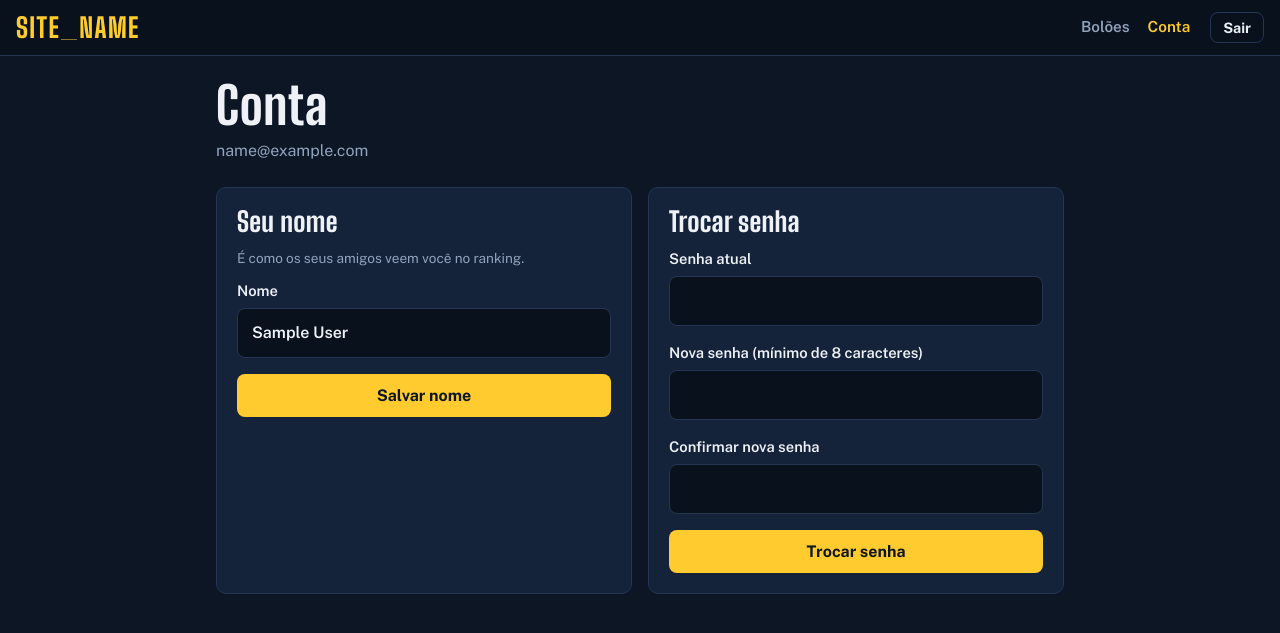
After one commit to rafael1420/bolao, a PHP site: page /perfil.php in a window 1280 px wide. The commit adds this page. Shown: the top 633 px of the page. Run offline with PHP 8.4, Linux system fonts and the light colour scheme; the visitor is signed in with stand-in values (Sample User, id 1); a stand-in replaces the project's code that opens the database connection; some libraries are stand-ins or nearby versions.

Commit message:
Gerenciamento e visual: conta, código de convite, exclusão de bolão e navegação
- perfil.php: trocar nome e senha
- group_settings.php: gerar novo código de convite e excluir bolão (com confirmação pelo nome)
- layout.php: menu com Bolões, Conta e Administração (só para admin)
- style.css: estilos do menu, configurações e área de perigo
- README atualizado

Co-Authored-By: Claude Haiku 5.5 <noreply@anthropic.com>
Claude-Session: https://claude.ai/code/session_01282h56veVi3szDwsTEtriL

```diff
--- a/assets/style.css
+++ b/assets/style.css
@@ -491,6 +491,44 @@ td.pts {
     .page-head h1 { font-size: 2.2rem; }
 }
 
+/* Navegação do topo */
+.topbar { flex-wrap: wrap; }
+.nav {
+    display: flex;
+    gap: 18px;
+    flex-wrap: wrap;
+    margin-left: auto;
+    margin-right: 8px;
+}
+.nav a {
+    color: var(--muted);
+    font-size: 0.95rem;
+    font-weight: 600;
+}
+.nav a:hover { color: var(--text); text-decoration: none; }
+.nav a[aria-current="page"] { color: var(--accent); }
+
+/* Configurações */
+.setting-row {
+    display: flex;
+    justify-content: space-between;
+    align-items: center;
+    gap: 16px;
+    flex-wrap: wrap;
+    padding: 4px 0 12px;
+}
+.code {
+    margin: 0;
+    font-family: var(--font-display);
+    font-size: 2rem;
+    font-weight: 800;
+    letter-spacing: 0.12em;
+}
+.panel.danger { border-color: rgba(255, 122, 102, 0.45); }
+.panel.danger h2 { color: #ffd2ca; }
+.btn.danger-btn { background: var(--alert); color: #1a0d0a; }
+.panel p:last-child { margin-bottom: 0; }
+
 @media (prefers-reduced-motion: reduce) {
     *, *::before, *::after {
         animation: none !important;
--- a/includes/layout.php
+++ b/includes/layout.php
@@ -10,7 +10,8 @@ function page_start(string $title, ?array $user = null, string $width = 'wrap'):
     <meta charset="utf-8">
     <meta name="viewport" content="width=device-width, initial-scale=1">
     <meta name="theme-color" content="#09111d">
-    <title><?= e($title) ?> · <?= e(SITE_NAME) ?></title>
+    <meta name="robots" content="noindex">
+    <title><?= e($title) ?> | <?= e(SITE_NAME) ?></title>
     <link rel="preconnect" href="https://fonts.googleapis.com">
     <link rel="preconnect" href="https://fonts.gstatic.com" crossorigin>
     <link href="https://fonts.googleapis.com/css2?family=Big+Shoulders+Display:wght@700;800&family=Public+Sans:wght@400;600;700&display=swap" rel="stylesheet">
@@ -20,6 +21,14 @@ function page_start(string $title, ?array $user = null, string $width = 'wrap'):
 <header class="topbar">
     <a href="index.php" class="brand"><?= e(SITE_NAME) ?></a>
     <?php if ($user): ?>
+        <nav class="nav" aria-label="Principal">
+            <?php $here = basename($_SERVER['SCRIPT_NAME'] ?? ''); ?>
+            <a href="index.php"<?= in_array($here, ['index.php', 'group.php', 'group_settings.php', 'members.php', 'create_group.php', 'join_group.php'], true) ? ' aria-current="page"' : '' ?>>Bolões</a>
+            <a href="perfil.php"<?= $here === 'perfil.php' ? ' aria-current="page"' : '' ?>>Conta</a>
+            <?php if (is_admin($user)): ?>
+                <a href="admin_matches.php"<?= $here === 'admin_matches.php' ? ' aria-current="page"' : '' ?>>Administração</a>
+            <?php endif; ?>
+        </nav>
         <form method="post" action="logout.php" class="inline">
             <?= csrf_field() ?>
             <button type="submit" class="link-button">Sair</button>
--- /dev/null
+++ b/perfil.php
@@ -0,0 +1,99 @@
+<?php
+require_once __DIR__ . '/includes/app.php';
+
+$user = require_login();
+$errors = [];
+$message = null;
+
+$stmt = db()->prepare('SELECT id, name, email, password_hash, created_at FROM users WHERE id = ?');
+$stmt->execute([$user['id']]);
+$me = $stmt->fetch();
+
+if ($_SERVER['REQUEST_METHOD'] === 'POST') {
+    verify_csrf();
+    $action = $_POST['action'] ?? '';
+
+    if ($action === 'profile') {
+        $name = trim($_POST['name'] ?? '');
+        if ($name === '' || mb_strlen($name) > 100) {
+            $errors[] = 'Informe um nome de até 100 caracteres.';
+        }
+        if (!$errors) {
+            db()->prepare('UPDATE users SET name = ? WHERE id = ?')->execute([$name, $user['id']]);
+            $me['name'] = $name;
+            $message = 'Nome atualizado.';
+        }
+    }
+
+    if ($action === 'password') {
+        $current = (string) ($_POST['current'] ?? '');
+        $new = (string) ($_POST['new_password'] ?? '');
+        $confirm = (string) ($_POST['confirm_password'] ?? '');
+
+        if (!password_verify($current, $me['password_hash'])) {
+            $errors[] = 'A senha atual está incorreta.';
+        }
+        if (strlen($new) < 8) {
+            $errors[] = 'A nova senha precisa ter pelo menos 8 caracteres.';
+        }
+        if ($new !== $confirm) {
+            $errors[] = 'A confirmação não é igual à nova senha.';
+        }
+        if (!$errors) {
+            db()->prepare('UPDATE users SET password_hash = ? WHERE id = ?')
+                ->execute([password_hash($new, PASSWORD_DEFAULT), $user['id']]);
+            session_regenerate_id(true);
+            $message = 'Senha alterada.';
+        }
+    }
+}
+
+page_start('Conta', $user, 'wrap');
+?>
+<div class="page-head">
+    <div>
+        <h1>Conta</h1>
+        <p class="muted-left"><?= e($me['email']) ?></p>
+    </div>
+</div>
+
+<?php if ($message): ?>
+    <?php notice($message); ?>
+<?php endif; ?>
+
+<?php alert_box($errors); ?>
+
+<div class="grid-2">
+    <section class="panel">
+        <h2>Seu nome</h2>
+        <p class="muted-left small-text">É como os seus amigos veem você no ranking.</p>
+        <form method="post" action="perfil.php">
+            <?= csrf_field() ?>
+            <input type="hidden" name="action" value="profile">
+            <label>Nome
+                <input type="text" name="name" value="<?= e($me['name']) ?>" maxlength="100" autocomplete="name" required>
+            </label>
+            <button type="submit" class="full">Salvar nome</button>
+        </form>
+    </section>
+
+    <section class="panel">
+        <h2>Trocar senha</h2>
+        <form method="post" action="perfil.php">
+            <?= csrf_field() ?>
+            <input type="hidden" name="action" value="password">
+            <label>Senha atual
+                <input type="password" name="current" autocomplete="current-password" required>
+            </label>
+            <label>Nova senha (mínimo de 8 caracteres)
+                <input type="password" name="new_password" minlength="8" autocomplete="new-password" required>
+            </label>
+            <label>Confirmar nova senha
+                <input type="password" name="confirm_password" minlength="8" autocomplete="new-password" required>
+            </label>
+            <button type="submit" class="full">Trocar senha</button>
+        </form>
+    </section>
+</div>
+<?php
+page_end();
```
Also changed, not shown: group_settings.php (+94 -10 lines), README.md.
